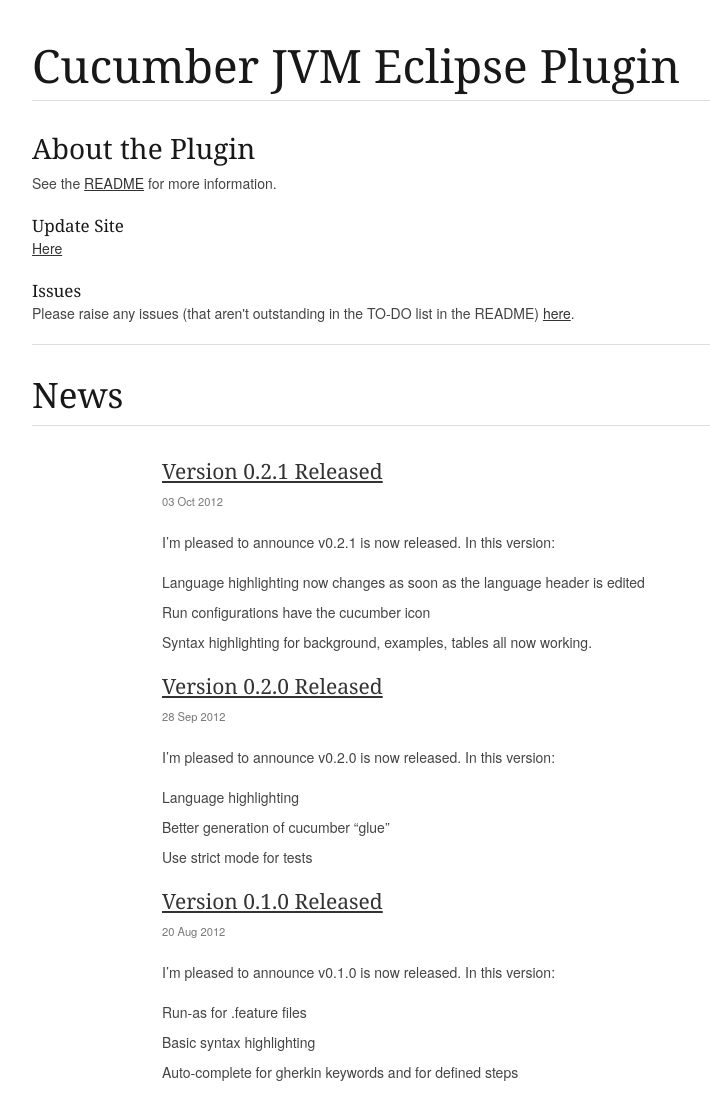
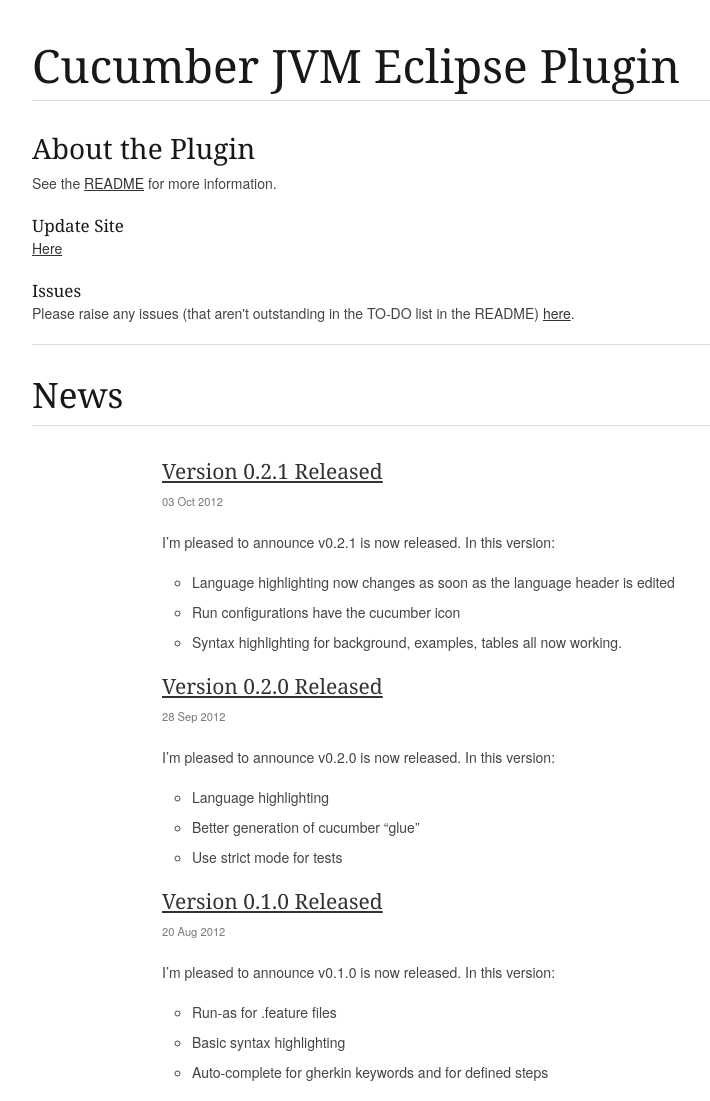
Before and after one commit to mrpotes/cukes-jvm-eclipse-plugin, a Jekyll site: the page built from index.html, in a window 1280 px wide. Shown: the whole page, without its empty margins (138-848 px from the left). Built offline with Jekyll 4.4.1, drawn with Linux system fonts in a browser that asks for light colours.

Commit message:
Finally fix bullets

```diff
--- a/stylesheets/base.css
+++ b/stylesheets/base.css
@@ -115,7 +115,7 @@
 	li { line-height: 18px; margin-bottom: 12px; }
 	ul.large li { line-height: 21px; }
 	li p { line-height: 21px; }
-    .post > ul { list-style: circle outside; }
+    .post > .content > ul { list-style: circle outside; margin-left: 30px;}
 
 /* #Images
 ================================================== */
```
